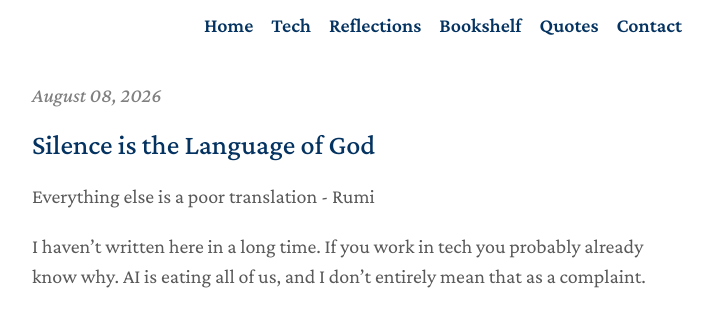
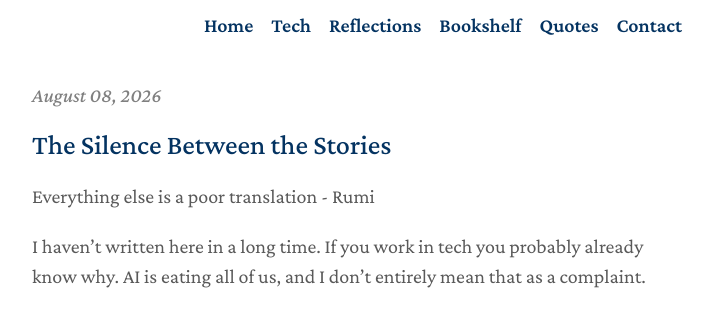
Before and after one commit to kumaripriyankasingh/kumaripriyankasingh.github.io, a Jekyll site: the page built from blogs/silence-is-the-language-of-god.md, in a window 1280 px wide and 900 px high. Shown: the top 317 px of the window, without its empty margins (438-1151 px from the left). Built offline with Jekyll 4.4.1, drawn with Linux system fonts in a browser that asks for light colours.

Commit message:
Rename blog title to The Silence Between the Stories
Co-authored-by: Copilot <223556219+Copilot@users.noreply.github.com>

```diff
--- a/blogs/silence-is-the-language-of-god.md
+++ b/blogs/silence-is-the-language-of-god.md
@@ -1,11 +1,11 @@
 ---
 layout: default
-title: "Silence is the Language of God"
+title: "The Silence Between the Stories"
 date: 2026-08-08
 tl_dr: "We are not as legible to ourselves as we think. What if the truest thing about us is not what we say, but what we are finally willing to sit with in silence?"
 ---
 
-# Silence is the Language of God
+# The Silence Between the Stories
 
 Everything else is a poor translation - Rumi
 
```
Also changed, not shown: blogs/index.md (+1 -1 lines).
